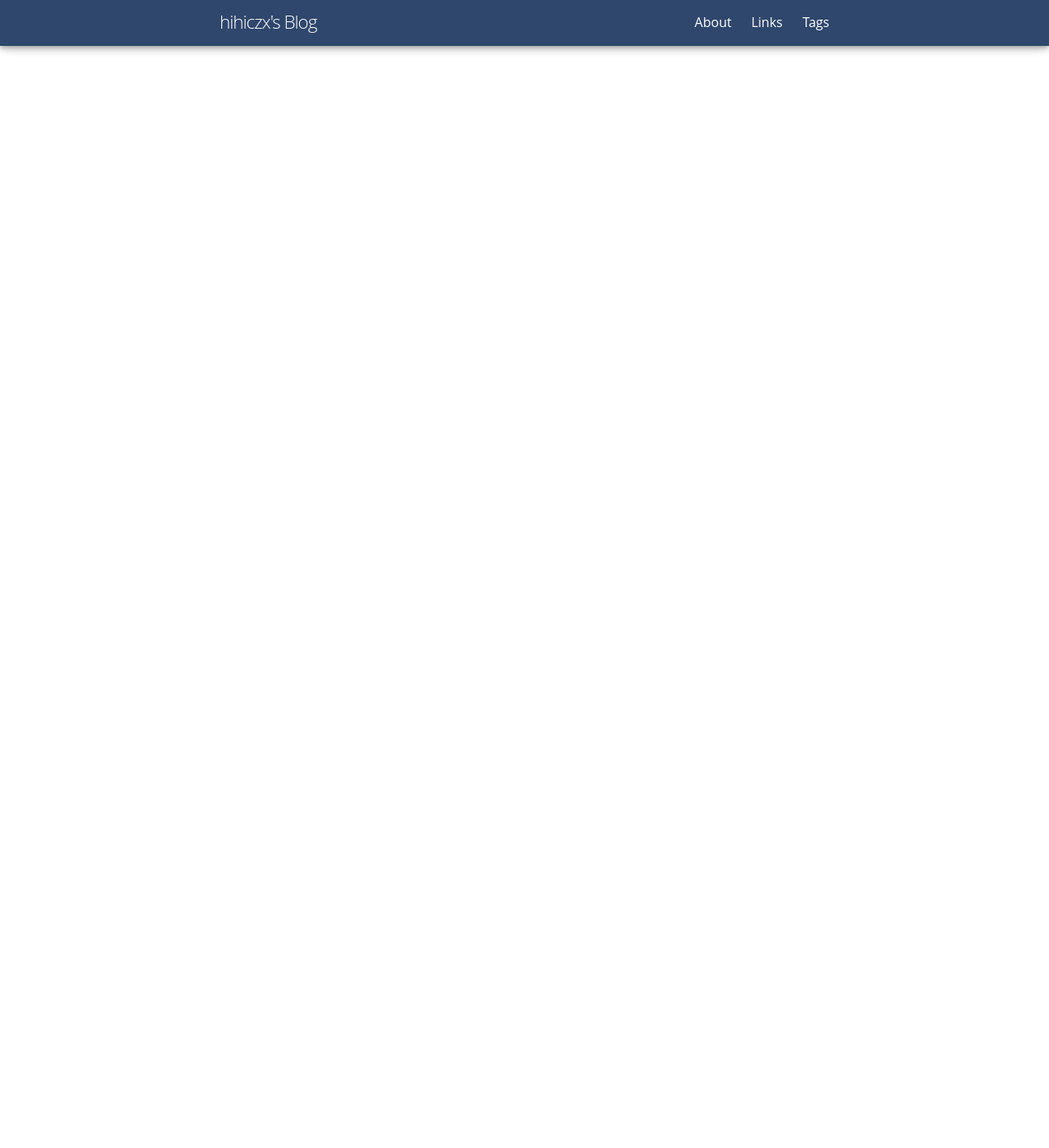
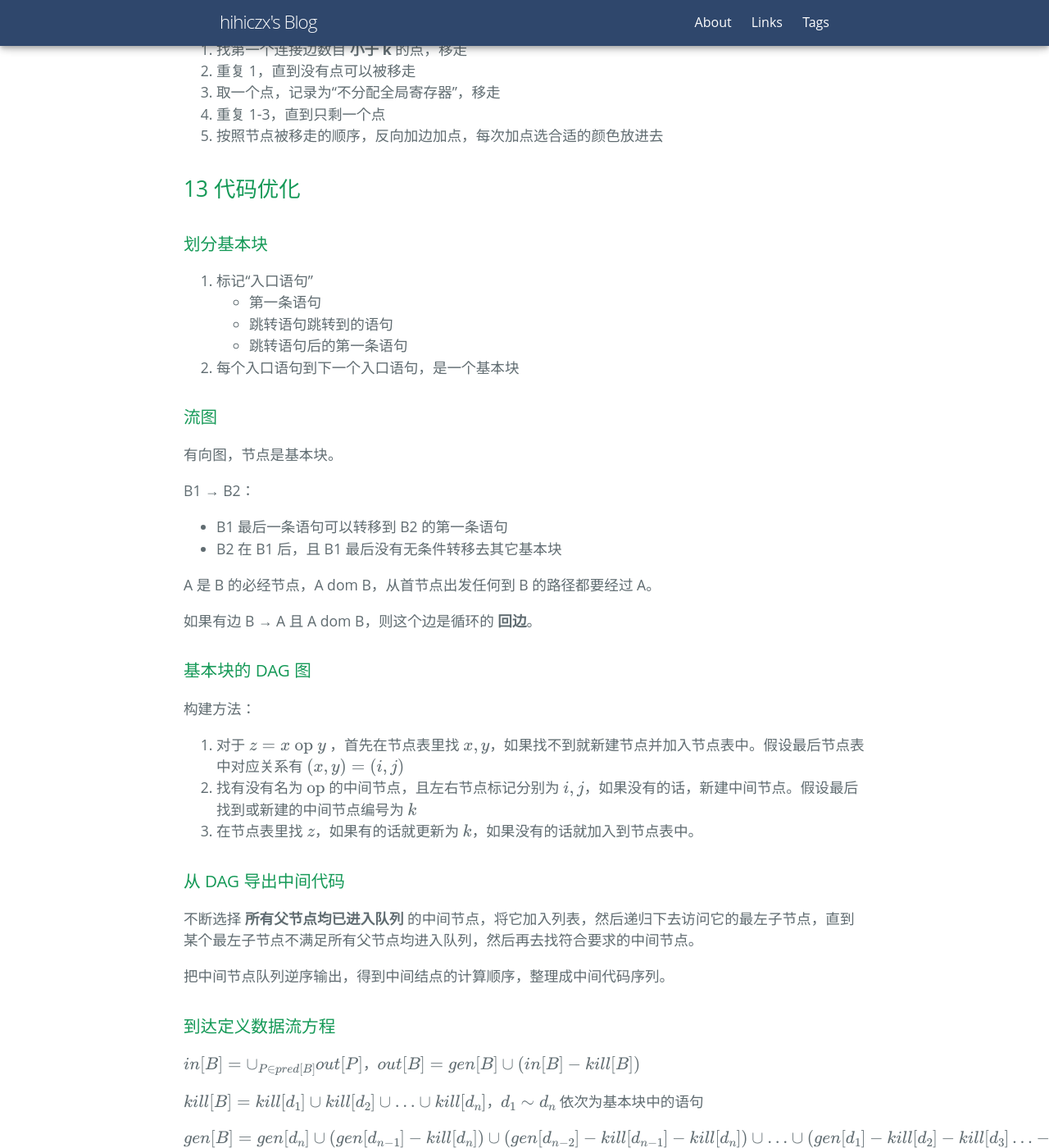
Before and after one commit to BuaaCzx/BuaaCzx.github.io, a Jekyll site: the page built from _posts/2024-12-11-编译原理 理论复习.md, in a window 1280 px wide and 1400 px high, scrolled down 20437 px. Shown: the whole window at 82% size. Built offline with Jekyll 4.4.1, drawn with Linux system fonts in a browser that asks for light colours; some web fonts are replaced; our own code applies the rules of GitHub Pages for plain Markdown files; formulas are drawn with MathJax 3; some of the changed text lies outside the part shown.

Commit message:
update blog

```diff
--- a/_posts/2024-12-11-编译原理 理论复习.md
+++ b/_posts/2024-12-11-编译原理 理论复习.md
@@ -9,7 +9,7 @@
 5. 拓广文法，求LR（0）项目集规范族，构造Action和Goto。√
 6. 代码优化：流图，DAG消基本块优化，活跃变量分析，画冲突图，图着色寄存器分配
 
-## 2
+## 2 文法 语言
 
 规范推导：最右推导，先推右边的非终结符
 
@@ -25,7 +25,7 @@
 
 多余规则：不可达、不活动
 
-## 3
+## 3 词法分析
 
 ### 左线性文法的状态图画法
 
@@ -113,7 +113,7 @@ N(s) 和 N(t) 代表的是非确定有限自动机（NFA）的状态转换图，
 
 <img src="./../images/2024-12-11-%E7%BC%96%E8%AF%91%E5%8E%9F%E7%90%86%20%E7%90%86%E8%AE%BA%E5%A4%8D%E4%B9%A0/image-20241211215502529.png" alt="image-20241211215502529" style="zoom:50%;" />
 
-## 4
+## 4 语法分析
 
 ### 自顶而下分析
 
@@ -337,7 +337,7 @@ N(s) 和 N(t) 代表的是非确定有限自动机（NFA）的状态转换图，
 
 判断是否是 SLR（1）文法：对于 $A \rightarrow \alpha \cdot \in k$，判断 FOLLOW（$A$） 是否和 $k$ 中其它转移符号重合。
 
-## 5
+## 5 符号表
 
 ### 非分程序结构语言
 
@@ -363,7 +363,7 @@ PBLOCK：过程块，通过调用来执行1，执行完之后返回调用点。
 
 进入分程序，定位操作，建立子表，编译到分程序的结尾，删除符号表（重定位，使符号表恢复到进入分程序之前的情况）
 
-## 6
+## 6 运行时的存储组织及管理
 
 运行栈：地址空间向下生长（高地址到低地址）
 
@@ -405,7 +405,7 @@ PBLOCK：过程块，通过调用来执行1，执行完之后返回调用点。
 
     <img src="./../images/2024-12-11-%E7%BC%96%E8%AF%91%E5%8E%9F%E7%90%86%20%E7%90%86%E8%AE%BA%E5%A4%8D%E4%B9%A0/image-20241213211434870.png" alt="image-20241213211434870" style="zoom:50%;" />
 
-## 7
+## 7 中间形式
 
 ### 波兰表示
 
@@ -453,7 +453,7 @@ BR: 一目操作符，产生一个到<label_2>的转移
 
 `结果` 通常是临时变量。
 
-## 8
+## 8 错误处理
 
 错误：语法错误，语义错误。
 
@@ -490,3 +490,142 @@ BR: 一目操作符，产生一个到<label_2>的转移
   发现错误，先存储错误信息，然后进行错误处理：跳过一段源程序，直到跳到语句的右界或正在分析的语法成分的合法后继符号。
 
 目标程序运行时错误：打印错误信息和运行现场，然后停止程序运行。
+
+## 9 语法制导翻译技术
+
+输入文法：未插入动作符号的文法，可以推导产生输入序列。
+
+翻译文法：插入动作符号的文法，可以推导产生 **活动序列**（输入序列 + 动作序列，由终结符和动作符号组成）。
+
+语法制导翻译：按翻译文法进行的翻译，根据翻译文法获得动作序列，并执行动作序列的动作。
+
+### 属性翻译文法
+
+综合属性：属性的计算是自右向左，**自底向上** 的
+
+继承属性：可以从前文得到，继承前面的值。属性求值是自左向右，**自顶向下** 的。
+
+L-属性翻译文法 L-ATG
+
+1. 文法中的终结符，非终结符及动作符号都带有属性，且每个属性都有一个值域。
+2. 非终结符及动作符号的属性可分为继承属性和综合属性。
+3. 开始符号的继承属性具有指定的初始值。
+4. 输入符号（终结符号）的每个综合属性具有指定的初始值。
+5. 属性的求值规则：
+   - 继承属性：产生式左部的非终结符取 **前面的产生式右部** 该符号的继承属性值；产生式右部的继承属性值取 **该产生式左部符号** 的继承属性值或 **该符号左部** 的属性值。
+   - 综合属性：产生式右部非终结符取 **后面的产生式左部** 同名非终结符的综合属性值；产生式左部非终结符取 **该符号的继承属性** 或 **某个右部符号的属性**；动作符号取该符号的继承属性或某个右部符号的属性。（即要么往右部继续向下递归找，要么取继承属性）
+
+简单赋值形式的L-属性翻译文法 SL-ATG
+
+- 产生式右部符号的继承属性是常量
+- 产生式左部非终结符号的综合属性是常量
+
+如何把 L-ATG 转换成等价的 SL-ATG？
+
+引入新的动作符号表示函数求值，并引入新的产生式。把动作符号插入可以放的位置的最左边（保证动作符号的继承属性都在符号左边，且用到动作符号的综合属性的符号在动作符号的右边）
+
+## 10 ~~语义分析 代码生成 这个好像不考~~
+
+语义分析：构建符号表
+
+栈式抽象机：
+
+- 三个存储器
+  - 数据存储器
+  - 操作存储器
+  - 指令存储器
+- 指令存储器
+- 地址存储器
+
+## 12 目标代码生成
+
+指令集架构：
+
+- 栈式架构
+- 寄存器-寄存器架构
+
+运行栈：
+
+- 函数返回地址
+- 全局寄存器
+- 临时变量
+- 未分配到全局寄存器的局部变量
+- 其它辅助信息（如 display）
+
+**寄存器分配**
+
+全局变量/静态变量不参与全局寄存器分配，寄存器专属于线程。
+
+**问题：怎么构建变量冲突图？？？**
+
+图着色算法：
+
+有 $k$ 个全局寄存器，就用 $k$ 种颜色染色，让图中相邻点颜色都不相同。
+
+1. 找第一个连接边数目 **小于 k** 的点，移走
+2. 重复 1，直到没有点可以被移走
+3. 取一个点，记录为“不分配全局寄存器”，移走
+4. 重复 1-3，直到只剩一个点
+5. 按照节点被移走的顺序，反向加边加点，每次加点选合适的颜色放进去
+
+## 13 代码优化
+
+### 划分基本块
+
+1. 标记“入口语句”
+   - 第一条语句
+   - 跳转语句跳转到的语句
+   - 跳转语句后的第一条语句
+2. 每个入口语句到下一个入口语句，是一个基本块
+
+### 流图
+
+有向图，节点是基本块。
+
+B1 → B2：
+
+- B1 最后一条语句可以转移到 B2 的第一条语句
+- B2 在 B1 后，且 B1 最后没有无条件转移去其它基本块
+
+A 是 B 的必经节点，A dom B，从首节点出发任何到 B 的路径都要经过 A。
+
+如果有边 B → A 且 A dom B，则这个边是循环的 **回边**。
+
+### 基本块的 DAG 图
+
+构建方法：
+
+1. 对于 $z = x\  \text{op}\  y$ ，首先在节点表里找 $x,y$，如果找不到就新建节点并加入节点表中。假设最后节点表中对应关系有 $(x, y) = (i, j)$
+2. 找有没有名为 $\text{op}$ 的中间节点，且左右节点标记分别为 $i, j$，如果没有的话，新建中间节点。假设最后找到或新建的中间节点编号为 $k$
+3. 在节点表里找 $z$，如果有的话就更新为 $k$，如果没有的话就加入到节点表中。
+
+### 从 DAG 导出中间代码
+
+不断选择 **所有父节点均已进入队列** 的中间节点，将它加入列表，然后递归下去访问它的最左子节点，直到某个最左子节点不满足所有父节点均进入队列，然后再去找符合要求的中间节点。
+
+把中间节点队列逆序输出，得到中间结点的计算顺序，整理成中间代码序列。
+
+### 到达定义数据流方程
+
+$in[B] = \cup_{P \in pred[B]} out[P]$，$out[B] = gen[B] \cup (in[B] - kill[B])$
+
+$kill[B] = kill[d_1] \cup kill[d_2] \cup \ldots \cup kill[d_n]$，$d_1 \sim d_n$ 依次为基本块中的语句
+
+$gen[B] = gen[d_n] \cup (gen[d_{n-1}] - kill[d_n]) \cup (gen[d_{n-2}] - kill[d_{n-1}] - kill[d_n]) \cup \ldots \cup (gen[d_1] - kill[d_2] - kill[d_3] \ldots - kill[d_n])$
+
+kill 和 gen 是一开始就要算出来的，然后不断更新 in 和 out 直到稳定。
+
+### 活跃变量分析
+
+- $in[B] = use[B] \cup (out[B] - def[B])$
+- $out[B] = \cup_{\text{B的后继基本块P}} in[P]$
+- $def[B]$：变量在B中被定义（赋值）先于任何对它们的使用
+- $use[B]$：变量在B中被使用先于任何对它们的定义
+
+先求 def 和 use，然后不断更新 in 和 out 直到稳定。
+
+**冲突图**：变量定义点的基本块的 in 和该变量冲突。
+
+### 定义-使用链
+
+变量的某一定义点，以及所有可能使用该定义点所定义变量值的使用点所组成的一个链。
```
